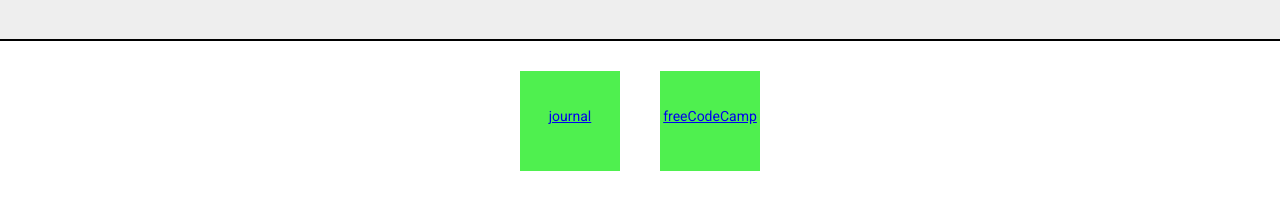
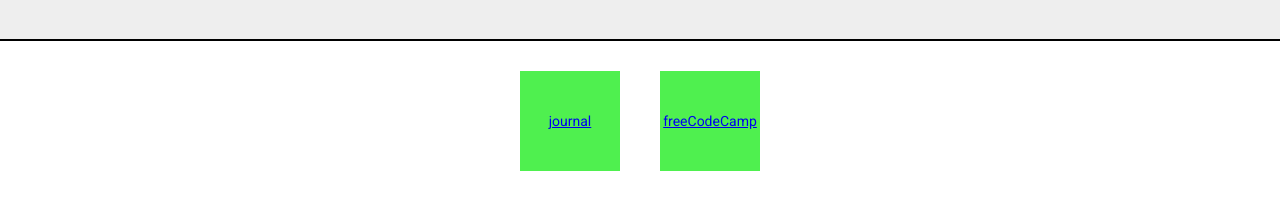
Before and after one commit to danfitz/danielfitz.github.io, a Jekyll site: the page built from index.html, in a window 1280 px wide. Shown: the part 371-581 px from the top of the page. Built offline with Jekyll 4.4.1, drawn with Linux system fonts in a browser that asks for light colours.

Commit message:
Update main.css

```diff
--- a/css/main.css
+++ b/css/main.css
@@ -39,9 +39,11 @@
   margin: 20px;
   width: 100px;
   height: 100px;
-  line-height: 90px;
   font-size: 14px;
   text-align: center;
+  display: flex;
+  justify-content: center;
+  align-items: center;
 }
 
 .boxItem:hover {
```
